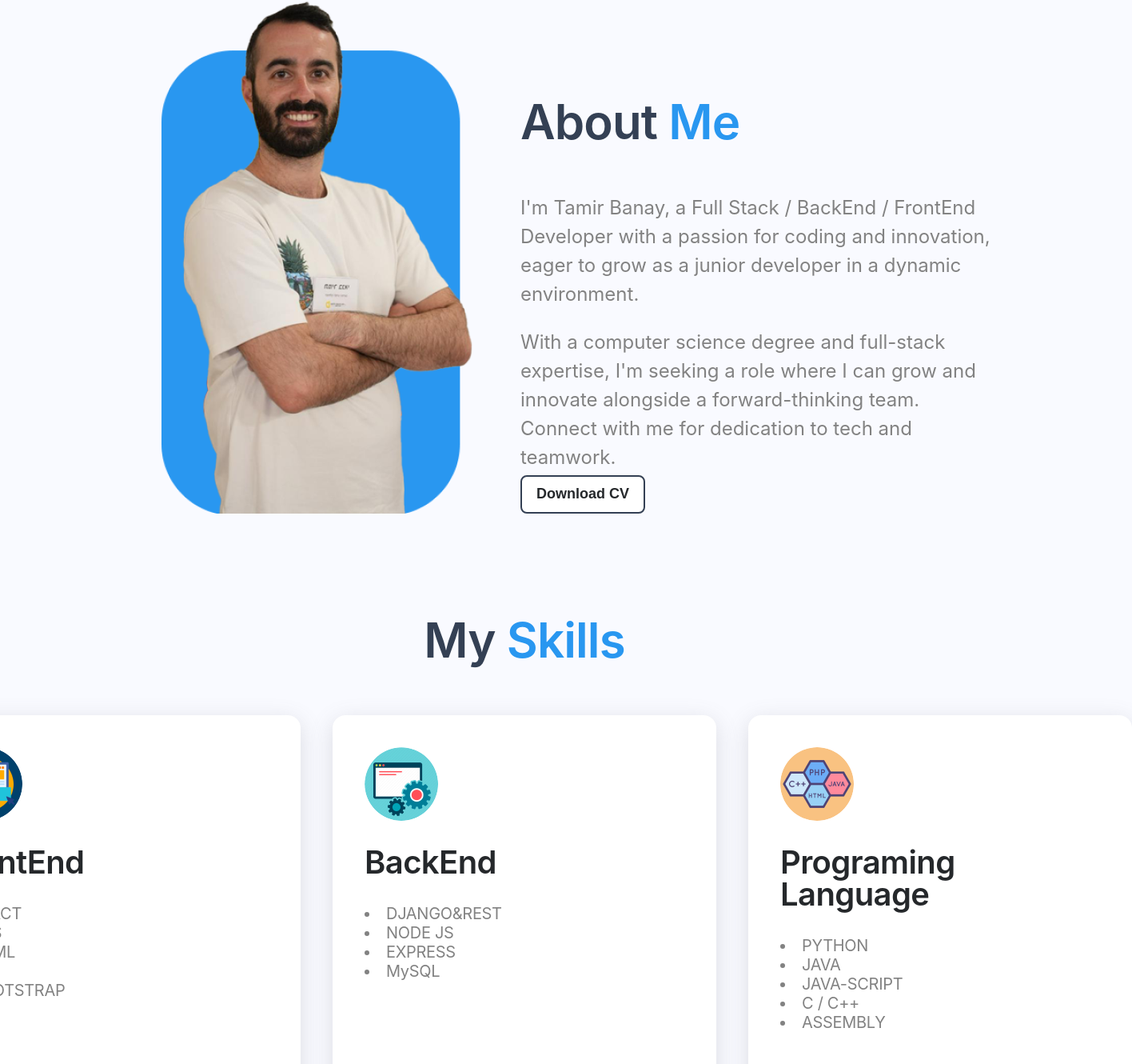
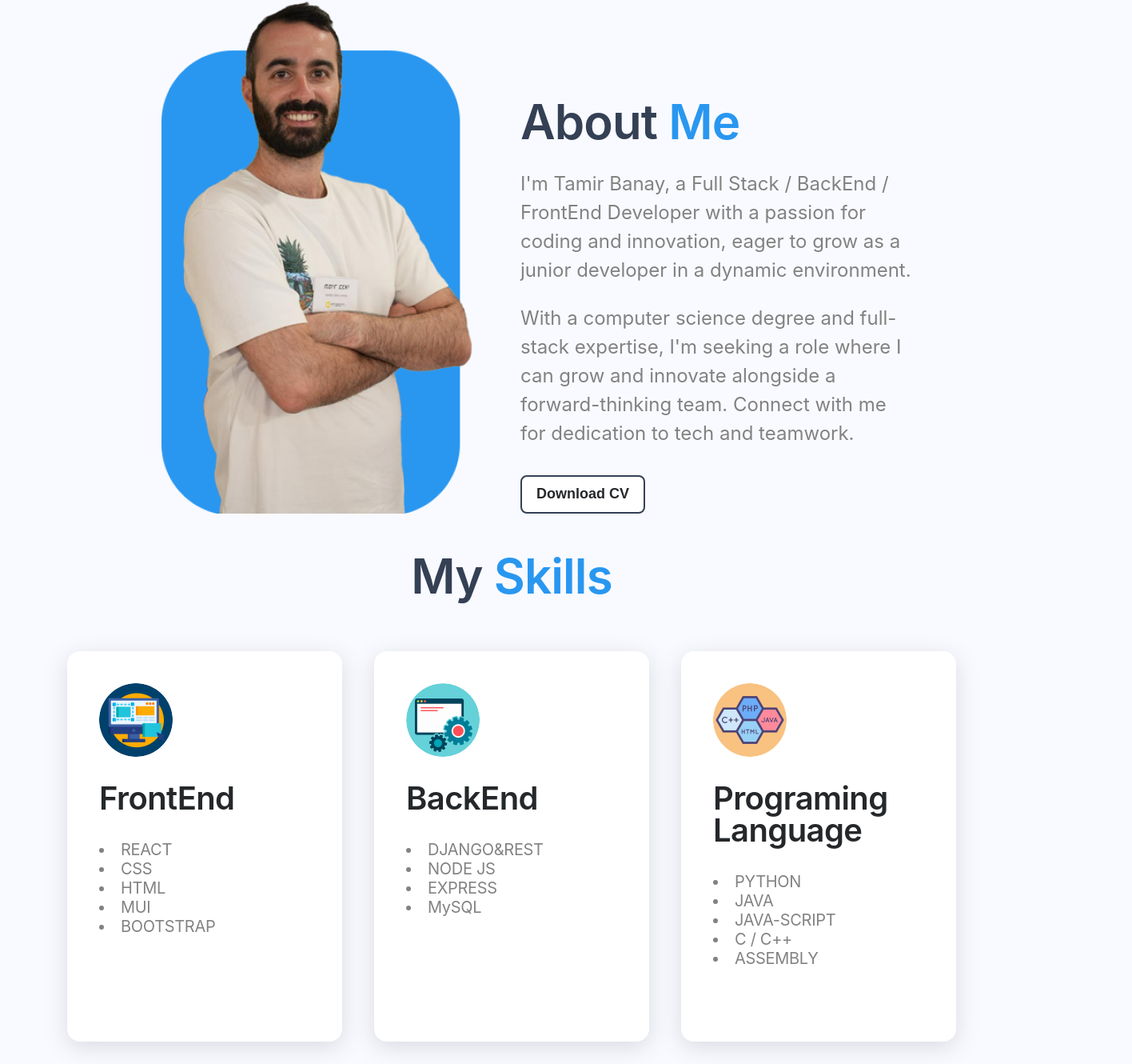
Before and after one commit to TamirBanay/my-personalSite, a React (Create React App) app in the folder my-personal-website/: page / in a window 1280 px wide. Shown: the part 3199-4529 px from the top of the page at 80% size, 1416 px wide, since content can reach past the window. Built offline with nearby package versions, Linux system fonts and the light colour scheme.

Commit message:
add responsive to ipad

```diff
--- a/my-personal-website/src/componets/AboutMe/AboutMe.css
+++ b/my-personal-website/src/componets/AboutMe/AboutMe.css
@@ -51,7 +51,6 @@
   font-weight: 600;
   line-height: 150%; /* 27px */
   background-color: white;
-
 }
 a {
   margin-top: auto;
@@ -59,8 +58,6 @@ a {
 }
 @media screen and (max-width: 480px) {
   .aboutMe-main {
-    /* padding-top: 0px; */
-
     display: flex;
     flex-direction: column-reverse;
     width: 375px;
@@ -103,3 +100,17 @@ a {
     align-self: center;
   }
 }
+@media screen and (min-width: 480px) and (max-width: 1440px) {
+  .aboutMe-text {
+    /* background-color: #25282b; */
+    gap: 30px;
+    width: 500px;
+  }
+  .aboutMe-text-title {
+    width: 350px;
+  }
+  .aboutMe-text-description {
+    width: 490px;
+    height: fit-content;
+  }
+}
--- a/my-personal-website/src/componets/mySkills/MySkills.css
+++ b/my-personal-website/src/componets/mySkills/MySkills.css
@@ -1,14 +1,17 @@
 .mySkills-main {
   display: flex;
   flex-direction: column;
-  align-items: flex-start;
+  /* align-items: flex-start; */
   background-color: #f9faff;
   height: 608px;
-  width: 90%;
+  /* width: 80%; */
   align-items: center;
+  /* justify-items: center; */
   gap: 64px;
-  margin-left: 80px;
-  margin-top: 10%;
+  /* margin-left: 80px; */
+  /* margin-top: 10%; */
+  padding: 32px 80px 0px;
+  /* padding: 10px, 10px; */
 }
 .mySkills-main-title {
   color: var(--gray-700, #344054);
@@ -22,7 +25,6 @@
   display: flex;
   flex-direction: row;
   gap: 40px;
-
 }
 .mySkills-boxs {
   width: 400px;
@@ -64,7 +66,7 @@
   .mySkills-main {
     margin-left: 0px;
     align-items: center;
-    padding-right: 2%;
+    padding: 48px 40px 48px;
   }
 
   .mySkills-boxs {
@@ -79,6 +81,16 @@
     display: flex;
     flex-direction: column;
     gap: 40px;
-    align-items: center;
   }
 }
+@media screen and (min-width: 768px) and (max-width: 1440px) {
+  .mySkills-main {
+    /* background-color: #25282b; */
+    margin-left: 0px;
+    align-items: center;
+    padding: 48px 40px 48px;
+  }
+  .mySkills-boxs {
+    width: 264px;
+  }
+}
```
